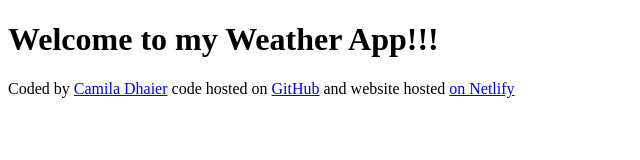
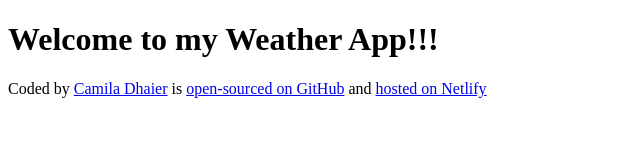
Before and after one commit to camilaDhaier/myweatherapp, a plain HTML site: page index.html in a window 1280 px wide. Shown: the whole page, without its empty margins (0-640 px from the left). Drawn offline with Linux system fonts and the light colour scheme.

Commit message:
updated footer content to something more readable

```diff
--- a/index.html
+++ b/index.html
@@ -12,8 +12,8 @@
     <footer>
         Coded by
         <a href="https://github.com/camilaDhaier" target="_blank"> Camila Dhaier</a>
-        code hosted on <a href="https://github.com/camilaDhaier/myweatherapp" target="_blank"> GitHub</a>
-        and website hosted <a href="https://app.netlify.com/sites/animated-queijadas-a302e3/deploys/669554b5296a3f60a3945257" target="_blank">on Netlify</a>
+        is <a href="https://github.com/camilaDhaier/myweatherapp" target="_blank"> open-sourced on GitHub</a>
+        and <a href="https://app.netlify.com/sites/animated-queijadas-a302e3/deploys/669554b5296a3f60a3945257" target="_blank">hosted on Netlify</a>
     </footer>
 </body>
 </html>
```
